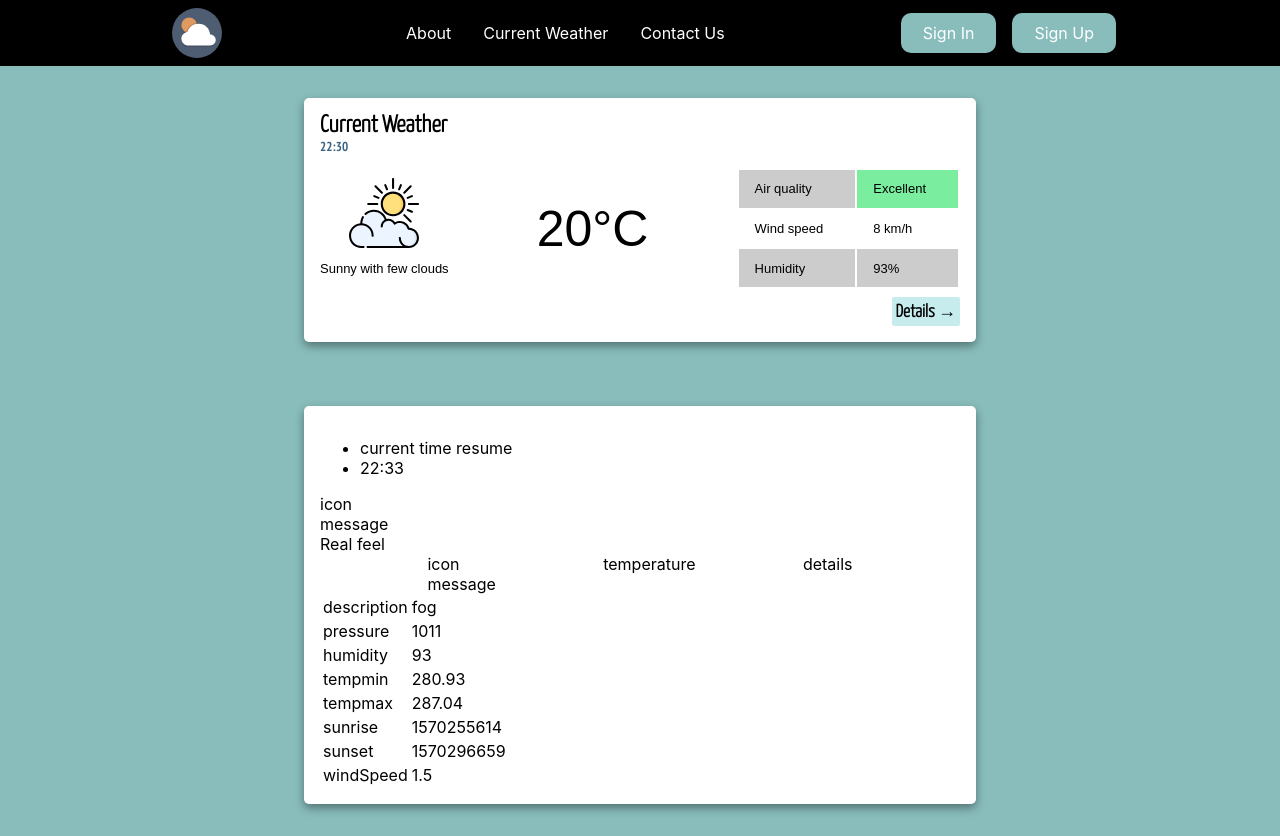
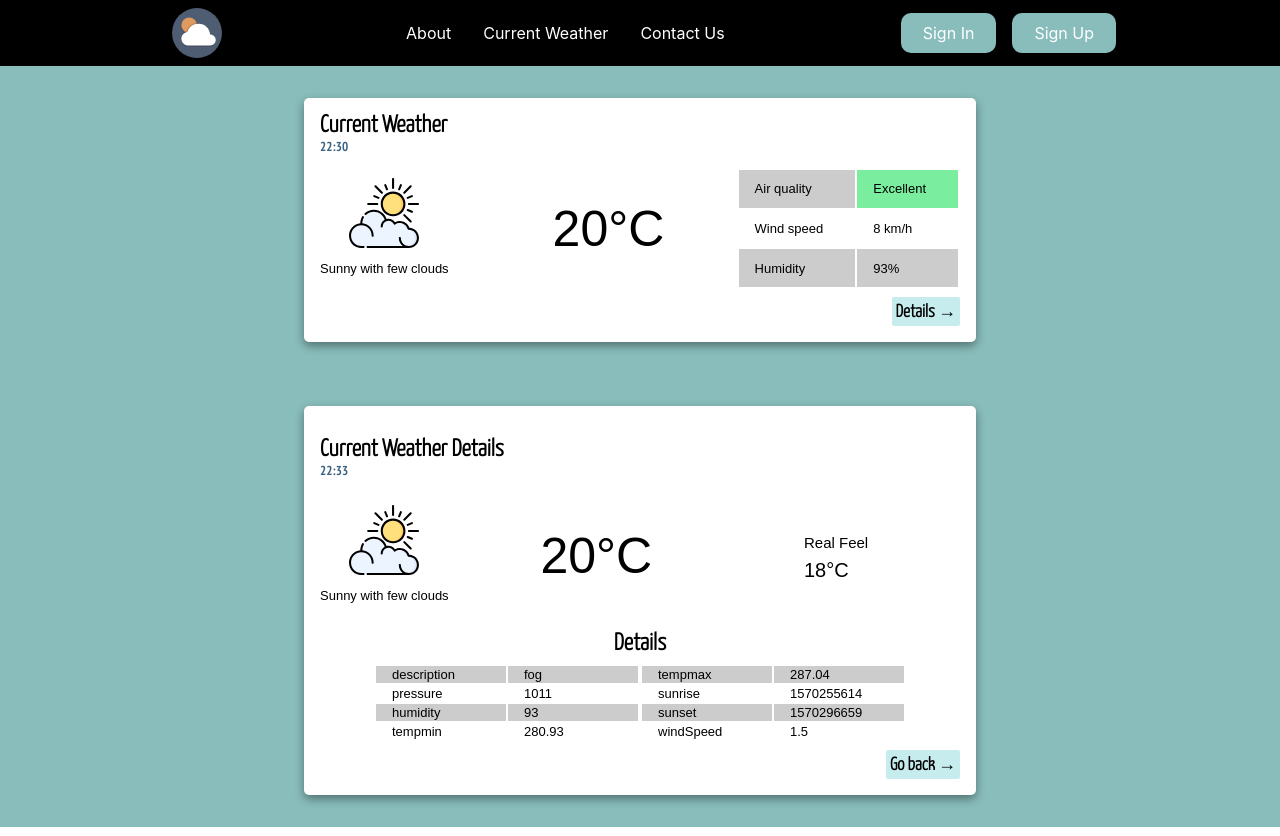
Before and after one commit to davidgalvis95/weather-react-app, a React (Create React App) app: page / in a window 1280 px wide. Built offline with nearby package versions, Linux system fonts and the light colour scheme.

Commit message:
adding current weather detailed

```diff
--- a/package.json
+++ b/package.json
@@ -6,6 +6,7 @@
     "@testing-library/jest-dom": "^5.11.4",
     "@testing-library/react": "^11.1.0",
     "@testing-library/user-event": "^12.1.10",
+    "axios": "^0.21.1",
     "react": "^17.0.2",
     "react-dom": "^17.0.2",
     "react-icons": "^4.2.0",
--- a/src/components/CurrentWeather/CurrentWeather.module.css
+++ b/src/components/CurrentWeather/CurrentWeather.module.css
@@ -10,7 +10,7 @@
 
 .weatherSections {
     display: flex;
-    justify-content: space-evenly;
+    justify-content: center;
 }
 
 .weatherSections p {
@@ -83,4 +83,55 @@ button:active {
     font-family: 'Barlow', sans-serif;
     font-size: 50px;
     margin: auto;
+    max-width: 80px;
 }
+
+.temperatureFontSize {
+
+}
+
+
+/*DETAILED*/
+.list {
+    list-style: none;
+    margin-left: 0;
+    padding-left: 0;
+}
+
+.subtitle {
+    margin-top: 1rem;
+    margin-bottom: 0.5rem;
+    font-size: x-large;
+    text-align: center;
+}
+
+.detailsTable2 td {
+    width: 82px;
+}
+
+.weatherSectionsWellSpaced {
+    display: flex;
+    justify-content: center;
+}
+
+.realFeel {
+    font-family: 'Barlow', sans-serif;
+    font-size: 20px;
+    margin: auto;
+}
+
+.realFeel p {
+    font-size: 20px;
+    margin-top: 0.5rem;
+}
+
+.realFeel h5 {
+    font-weight: normal;
+    font-size: 15px;
+    margin-bottom: 0;
+}
+
+.temperatureDetailed {
+    /*margin-left: 3rem;*/
+    /*margin-right: 3rem;*/
+}
--- a/src/components/CurrentWeather/CurrentWeatherDetailed.js
+++ b/src/components/CurrentWeather/CurrentWeatherDetailed.js
@@ -1,6 +1,9 @@
 import React, {useState, useEffect} from 'react';
+//TODO Centralize axios
+import axios from "axios";
 import classes from "./CurrentWeather.module.css";
 import Card from "../../hoc/Card/Card";
+import SunnyWithClouds from "../Icons/weather/SunnyWithClouds";
 
 //This object will be passed through props
 export const mainWeather = {
@@ -20,49 +23,64 @@ const CurrentWeatherDetailed = (props) => {
     const [weatherDetails, setWeatherDetails] = useState(mainWeather);
 
     useEffect(() => {
+
         //fetch the info from the api
         console.log("Hello");
     }, [])
 
+    async function getCurrentWeather() {
+        const currentWeather = await axios
+    }
+
 
     const renderWeatherDetailsData = function () {
         const weatherDetailsArray = Object.entries(weatherDetails);
-        return weatherDetailsArray.map((entry, index) => {
-            // const {key, value} = entry;
-            console.log(index);
+        const weatherRowDetails = weatherDetailsArray.map((entry, index) => {
             return (
-                <tr key={index}>
+                <tr key={index + 1}>
                     <td>{entry[0]}</td>
                     <td>{entry[1]}</td>
                 </tr>
             )
         })
+
+        const medianIndex = ((weatherDetailsArray.length / 2) % 2 === 0 ? (weatherDetailsArray.length / 2) + 0.5 : (weatherDetailsArray.length / 2));
+        const firstWeatherDetailsHalf = weatherRowDetails.filter(row => row.key <= medianIndex );
+        const secondWeatherDetailsHalf = weatherRowDetails.filter(row => row.key >= medianIndex );
+
+        return (
+            <div className={classes.weatherSections}>
+                <table className={`${classes.detailsTable} ${classes.detailsTable2}`}>{firstWeatherDetailsHalf}</table>
+                <table className={`${classes.detailsTable} ${classes.detailsTable2}`}>{secondWeatherDetailsHalf}</table>
+            </div>
+        );
     }
     return (
         <section className={classes.weather}>
             <Card>
-                <ul>
-                    <li>current time resume</li>
-                    <li>22:33</li>
+                <ul className={classes.list}>
+                    <li className={classes.title}>Current Weather Details</li>
+                    <li className={classes.time}>22:33</li>
                 </ul>
-                <div>
+                <div className={`${classes.weatherSections}`}>
                     <div>
-                        <div>icon</div>
-                        <div>message</div>
+                        <div>
+                            {/*TODO think how to make this to work dynamically*/}
+                            <SunnyWithClouds className={classes.iconClass}/>
+                        </div>
+                        <p>Sunny with few clouds</p>
                     </div>
-                    <div>Real feel</div>
+                    <div className={`${classes.temperature} ${classes.temperatureDetailed}`}>20°C</div>
+                    <div className={classes.realFeel}>
+                        <h5>Real Feel</h5>
+                        <p>18°C</p>
+                    </div>
                 </div>
-                <div className={classes.weatherSections}>
-                    <div>
-                        <div>icon</div>
-                        <div>message</div>
-                    </div>
-                    <div>temperature</div>
-                    <div>details</div>
+                <div className={`${classes.title} ${classes.subtitle}`}>Details</div>
+                {renderWeatherDetailsData()}
+                <div className={classes.buttonContainer}>
+                    <button>Go back →</button>
                 </div>
-                <table>
-                    {renderWeatherDetailsData()}
-                </table>
             </Card>
             {/*<Card>Something</Card>*/}
         </section>
```
Also changed, not shown: 1 other file (tests, documents, lock files or other folders).
